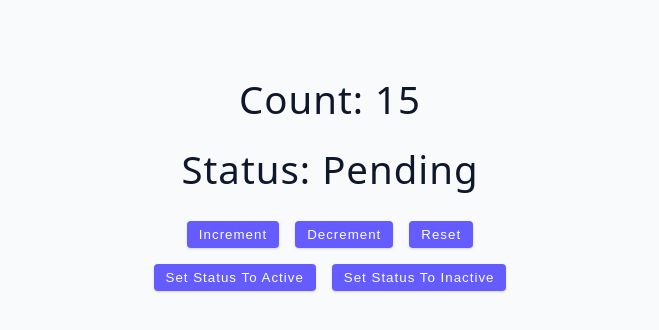
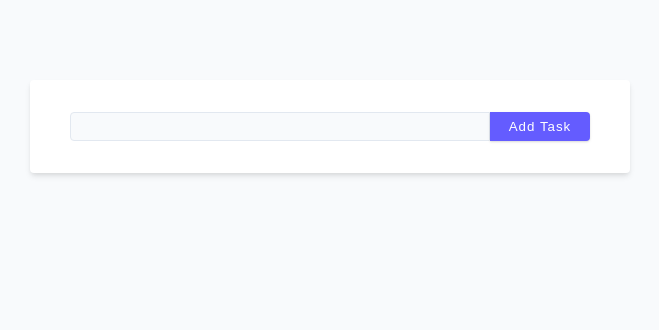
Before and after one commit to rmsid1312/02-typescript-react-essentials, a React (Vite) app: page / in a window 1280 px wide. Shown: the top 330 px of the page, without its empty margins (310-969 px from the left). Built offline with nearby package versions, Linux system fonts and the light colour scheme.

Commit message:
task project

```diff
--- a/src/App.tsx
+++ b/src/App.tsx
@@ -1,5 +1,4 @@
-// import Component from "./final/05-challenge";
-import Component from "./starter/09-rtk";
+import Component from "./starter/10-tasks";
 
 function App() {
   return (
--- /dev/null
+++ b/src/starter/10-tasks/Form.tsx
@@ -0,0 +1,39 @@
+import React, { useState } from "react";
+import { type Task } from "./types";
+
+type FormProps = {
+  addTask: (task: Task) => void;
+};
+
+function Form({ addTask }: FormProps) {
+  const [text, setText] = useState("");
+
+  const handleSubmit = (e: React.FormEvent<HTMLFormElement>) => {
+    e.preventDefault();
+    if (!text) {
+      alert("please enter a task");
+      return;
+    }
+
+    addTask({
+      id: new Date().getTime().toString(),
+      description: text,
+      isCompleted: false,
+    });
+  };
+
+  return (
+    <form className="form task-form" onSubmit={handleSubmit}>
+      <input
+        type="text"
+        className="form-input"
+        value={text}
+        onChange={(e) => setText(e.target.value)}
+      />
+      <button type="submit" className="btn">
+        Add Task
+      </button>
+    </form>
+  );
+}
+export default Form;
--- /dev/null
+++ b/src/starter/10-tasks/List.tsx
@@ -0,0 +1,25 @@
+import { type Task } from "./types";
+
+type ListProps = {
+  tasks: Task[];
+  toggleTask: ({ id }: { id: string }) => void;
+};
+function List({ tasks, toggleTask }: ListProps) {
+  return (
+    <ul className="list">
+      {tasks.map((task) => {
+        return (
+          <li key={task.id}>
+            <p className="task-text">{task.description}</p>
+            <input
+              type="checkbox"
+              checked={task.isCompleted}
+              onChange={() => toggleTask({ id: task.id })}
+            />
+          </li>
+        );
+      })}
+    </ul>
+  );
+}
+export default List;
--- a/src/starter/10-tasks/index.tsx
+++ b/src/starter/10-tasks/index.tsx
@@ -1,9 +1,44 @@
+import { useEffect, useState } from "react";
+import Form from "./Form";
+import List from "./list";
+import { type Task } from "./types";
+
+function loadTasks(): Task[] {
+  const storedTask = localStorage.getItem("tasks");
+  return storedTask ? JSON.parse(storedTask) : [];
+}
+
+function updateStorage(tasks: Task[]): void {
+  localStorage.setItem("tasks", JSON.stringify(tasks));
+}
+
 function Component() {
+  const [tasks, setTasks] = useState<Task[]>(() => loadTasks());
+
+  const addTask = (task: Task): void => {
+    setTasks([...tasks, task]);
+  };
+
+  const toggleTask = ({ id }: { id: string }) => {
+    setTasks(
+      tasks.map((task) => {
+        if (task.id === id) {
+          return { ...task, isCompleted: !task.isCompleted };
+        }
+        return task;
+      })
+    );
+  };
+
+  useEffect(() => {
+    updateStorage(tasks);
+  }, [tasks]);
+
   return (
-    <div>
-      <h2>React & Typescript</h2>
-      <h2>Task List</h2>
-    </div>
+    <section>
+      <Form addTask={addTask} />
+      <List tasks={tasks} toggleTask={toggleTask} />
+    </section>
   );
 }
 export default Component;
--- /dev/null
+++ b/src/starter/10-tasks/types.ts
@@ -0,0 +1,5 @@
+export type Task = {
+  id: string;
+  description: string;
+  isCompleted: boolean;
+};
```
